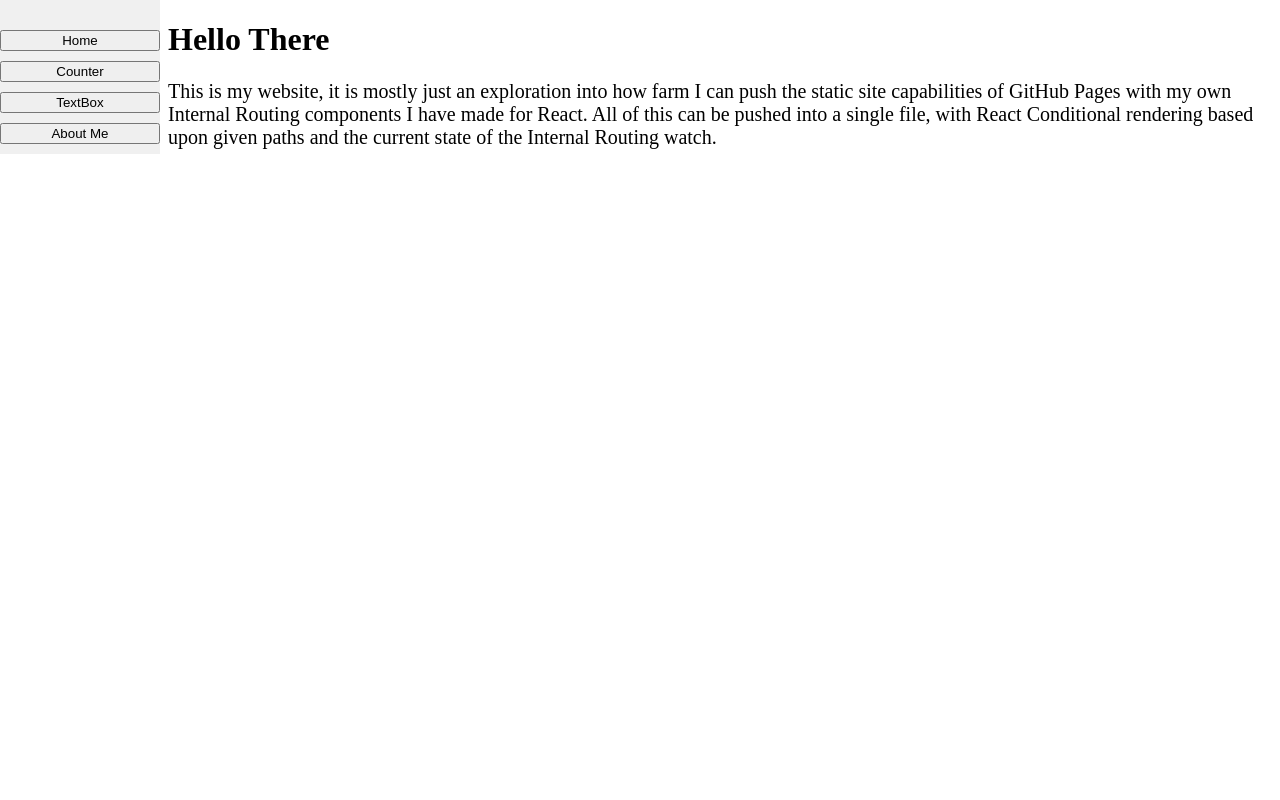
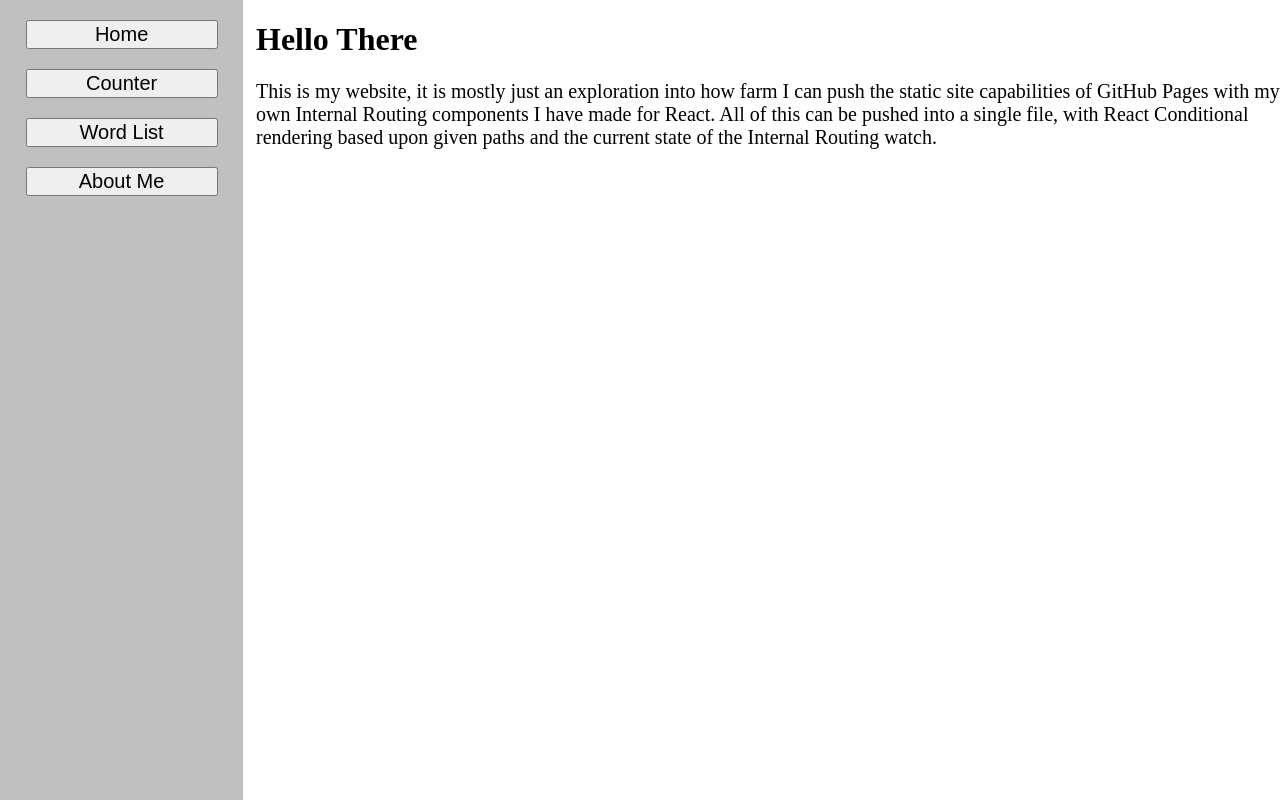
Before and after one commit to Durbatuluk1701/Durbatuluk1701.github.io, a React (Create React App) app: page / in a window 1280 px wide. Built offline with nearby package versions, Linux system fonts and the light colour scheme.

Commit message:
SideBar from Header

```diff
--- a/public/style.css
+++ b/public/style.css
@@ -1,22 +1,41 @@
+html {
+    height: 100%;
+}
+
+body {
+    margin: 0;
+    height: 100%;
+}
+
+#root {
+    height: 100%;
+}
+
 .sideBar {
-    height: auto; /* Full-height: remove this if you want "auto" height */
-    width: 160px; /* Set the width of the sidebar */
-    position: fixed; /* Fixed Sidebar (stay in place on scroll) */
-    z-index: 1; /* Stay on top */
-    top: 0; /* Stay at the top */
+    display: inline-block;
+    height: 100%;
+    width: 15%;
+    background-color: #c0c0c0;
+    padding: 0px 2%;
     left: 0;
-    overflow-x: hidden; /* Disable horizontal scroll */
-    padding-top: 20px;
-    background-color: #f0f0f0;
+    top: 0;
+}
+
+.mainSection > div {
+    position: absolute;
+    top: 0px;
+    height: 100%;
 }
 
 .mainSection {
-    margin-left: 160px;
+    display: inline-block;
+    padding: 0px 1%;
+    width: 79%;
 }
 
 .sideBar > button {
-    margin: 10px auto;
-    font-size: auto;
+    font-size: 20px;
+    margin: 20px auto;
     height: auto;
     width: 100%;
     display: block;
--- a/src/App.tsx
+++ b/src/App.tsx
@@ -1,7 +1,7 @@
 import React, { useState } from "react"
 import TextBoxItem from "./TextBoxItem"
 import Counter from "./Counter"
-import Header from "./Header"
+import SideBar from "./SideBar"
 import DeadLanding from "./DeadLanding"
 import AboutMe from "./AboutMe"
 
@@ -53,7 +53,7 @@ const App: React.FC = () => {
 
     return (
       <>
-        <Header internalController={setInternalRoute}/>
+        <SideBar internalController={setInternalRoute}/>
         <div className="mainSection">
           <Route path="/" component={<HomePage />} />
           <Route path="/home" component={<HomePage />} />
--- a/src/Header.tsx
+++ b/src/SideBar.tsx
@@ -1,18 +1,18 @@
 import React from "react"
 
-interface HeaderTypes {
+interface SideBarTypes {
     internalController: React.Dispatch<React.SetStateAction<string>>;
 }
 
-const Header = ({internalController}: HeaderTypes) => {
+const SideBar = ({internalController}: SideBarTypes) => {
     return (
         <div className="sideBar">
             <button onClick={() => internalController("/home")}>Home</button>
             <button onClick={() => internalController("/counter")}>Counter</button>
-            <button onClick={() => internalController("/textbox")}>TextBox</button>
+            <button onClick={() => internalController("/textbox")}>Word List</button>
             <button onClick={() => internalController("/aboutme")}>About Me</button>
         </div>
     )
 }
 
-export default Header;
+export default SideBar;
```
